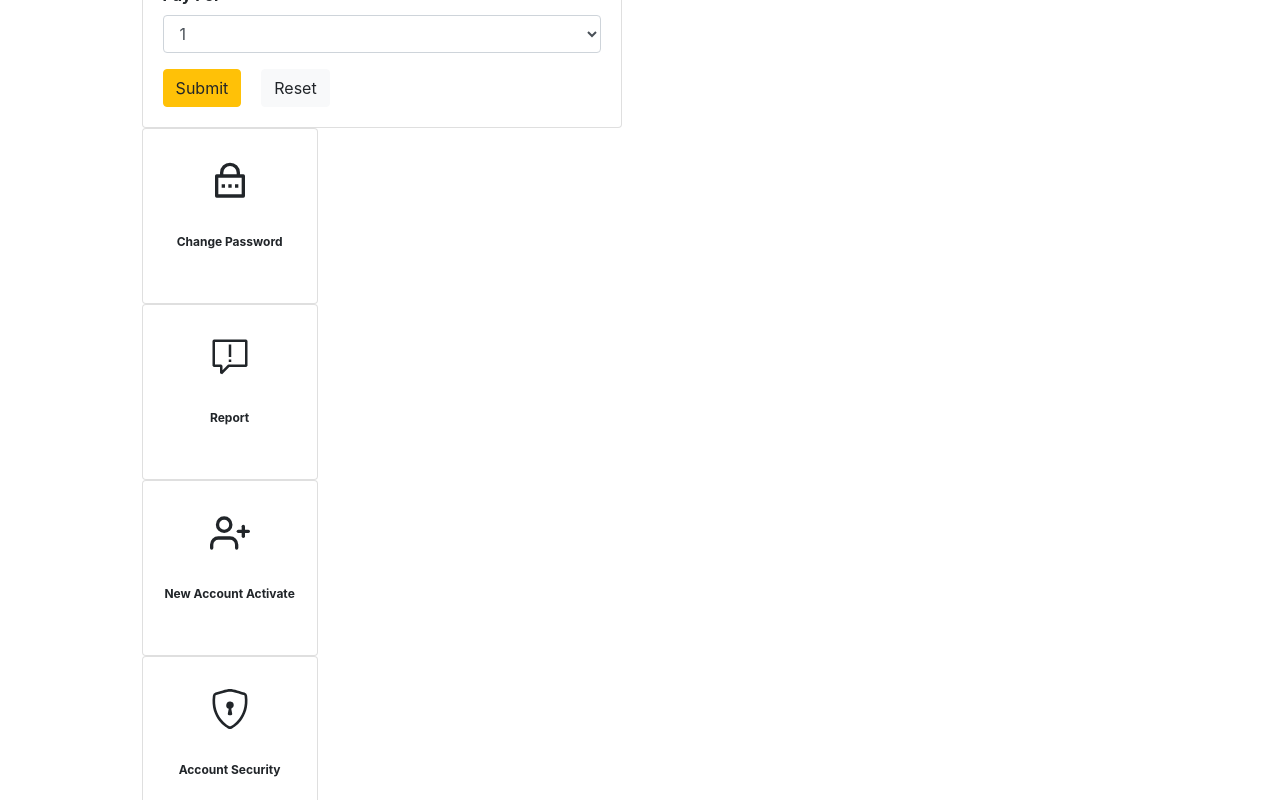
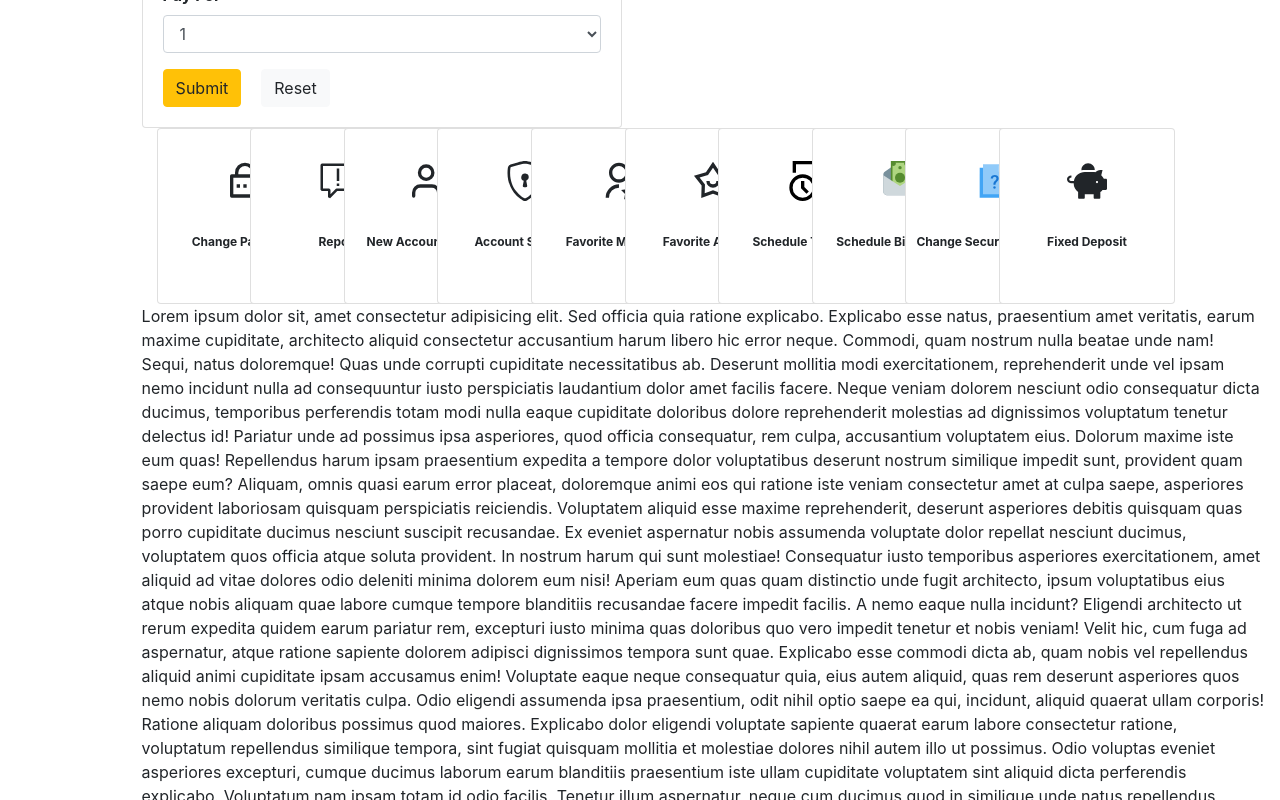
Before and after one commit to Sachwini/ibanking-old-view, a React (Create React App) app: page / in a window 1280 px wide. Shown: the part 2040-2840 px from the top of the page. Built offline with nearby package versions, Linux system fonts and the light colour scheme.

Commit message:
display icon

```diff
--- a/src/App.tsx
+++ b/src/App.tsx
@@ -1,11 +1,5 @@
-import React from "react";
 import "./App.css";
 import "bootstrap/dist/css/bootstrap.min.css";
-import { Container, Navbar, Row, Col } from "react-bootstrap";
-import FundTransferLimitDetail from "./pages/fundTransferLimitDetail";
-import ChangePassword from "./pages/changePassword";
-import FundTransfer from "./pages/fundTransfer";
-import BillPaymentTransfer from "./pages/billPaymentTransfer";
 import Dashboard from "./pages/dashboard";
 
 function App() {
--- a/src/pages/configureService.tsx
+++ b/src/pages/configureService.tsx
@@ -1,5 +1,5 @@
 import { Card } from "react-bootstrap";
-import { RiLockPasswordLine,RiUserStarLine,RiStarSmileLine,RiPieChartBoxFill } from "react-icons/ri";
+import { RiLockPasswordLine,RiUserStarLine,RiStarSmileLine} from "react-icons/ri";
 import { VscReport } from "react-icons/vsc";
 import { FiUserPlus } from "react-icons/fi";
 import { BsShieldLock } from "react-icons/bs";
@@ -7,11 +7,16 @@ import { GrDocumentTime } from "react-icons/gr";
 import { FcQuestions } from "react-icons/fc";
 import { FaPiggyBank } from "react-icons/fa";
 import { FcMoneyTransfer } from "react-icons/fc";
+import { Container, Row, Col } from "react-bootstrap";
 import './iconCard.css'
 function ConfigureService() {
     return (
         <div>
-            <Card className='cardItem'><Card.Body className='d-flex justify-content-center align-items-center'>
+            <Container fluid>
+                <Row className="g-2">
+                    <Col sm={4} md={1}>
+                        <Card className='cardItem'>
+                            <Card.Body className='d-flex justify-content-center align-items-center'>
                                 <RiLockPasswordLine size="40px" />
                             </Card.Body>
                             <Card.Text className='d-flex justify-content-center align-items-center'>
@@ -19,7 +24,10 @@ function ConfigureService() {
                                     Change Password</span>
                             </Card.Text>
                         </Card>
-            <Card className='cardItem'><Card.Body className='d-flex justify-content-center align-items-center'>
+                    </Col>
+            <Col sm={2} md={1}>
+                        <Card className='cardItem'>
+                            <Card.Body className='d-flex justify-content-center align-items-center'>
                                 <VscReport size="40px"/>
                             </Card.Body>
                             <Card.Text className='d-flex justify-content-center align-items-center'>
@@ -27,7 +35,10 @@ function ConfigureService() {
                                 Report</span>
                             </Card.Text>
                         </Card>
-            <Card className='cardItem'><Card.Body className='d-flex justify-content-center align-items-center'>
+                    </Col>
+             <Col sm={2} md={1}>
+                        <Card className='cardItem'>
+                            <Card.Body className='d-flex justify-content-center align-items-center'>
                                 <FiUserPlus size="40px"/>
                             </Card.Body>
                             <Card.Text className='d-flex justify-content-center align-items-center'>
@@ -35,7 +46,10 @@ function ConfigureService() {
                                 New Account Activate</span>
                             </Card.Text>
                         </Card>
-            <Card className='cardItem'><Card.Body className='d-flex justify-content-center align-items-center'>
+                        </Col>
+            <Col sm={2} md={1}>
+                        <Card className='cardItem'>
+                            <Card.Body className='d-flex justify-content-center align-items-center'>
                  <BsShieldLock size="40px"/>
             </Card.Body>
                 <Card.Text className='d-flex justify-content-center align-items-center'>
@@ -43,6 +57,8 @@ function ConfigureService() {
                         Account Security</span>
                 </Card.Text>
                             </Card>
+                            </Col>
+                        <Col sm={2} md={1}>
             <Card className='cardItem'><Card.Body className='d-flex justify-content-center align-items-center'>
                 <RiUserStarLine size="40px"/>
             </Card.Body>
@@ -51,6 +67,8 @@ function ConfigureService() {
                         Favorite Merchant</span>
                 </Card.Text>
                             </Card>
+                            </Col>
+                        <Col sm={2} md={1}>
             <Card className='cardItem'><Card.Body className='d-flex justify-content-center align-items-center'>
                 <RiStarSmileLine size="40px"/>
             </Card.Body>
@@ -59,6 +77,8 @@ function ConfigureService() {
                         Favorite Account</span>
                 </Card.Text>
                             </Card>
+                            </Col>
+                        <Col sm={2} md={1}>
             <Card className='cardItem'><Card.Body className='d-flex justify-content-center align-items-center'>
                 <GrDocumentTime size="40px"/>
             </Card.Body>
@@ -67,6 +87,8 @@ function ConfigureService() {
                         Schedule Transfer</span>
                 </Card.Text>
                         </Card>
+                        </Col>
+                        <Col sm={2} md={1}>
              <Card className='cardItem'><Card.Body className='d-flex justify-content-center align-items-center'>
                 <FcMoneyTransfer size="40px"/>
             </Card.Body>
@@ -75,6 +97,8 @@ function ConfigureService() {
                         Schedule BillPayment</span>
                 </Card.Text>
                         </Card>
+                         </Col>
+                        <Col sm={2} md={1}>
             <Card className='cardItem'><Card.Body className='d-flex justify-content-center align-items-center'>
                 <FcQuestions size="40px"/>
             </Card.Body>
@@ -83,6 +107,8 @@ function ConfigureService() {
                         Change Security Question</span>
                 </Card.Text>
                         </Card>
+                         </Col>
+                        <Col sm={2} md={1}>
              <Card className='cardItem'><Card.Body className='d-flex justify-content-center align-items-center'>
                 <FaPiggyBank size="40px"/>
             </Card.Body>
@@ -91,6 +117,9 @@ function ConfigureService() {
                         Fixed Deposit</span>
                 </Card.Text>
             </Card>
+                    </Col>
+                </Row>
+            </Container>
         </div>
     )
 }
```
Lines whose indentation alone changed are shown as unchanged.
